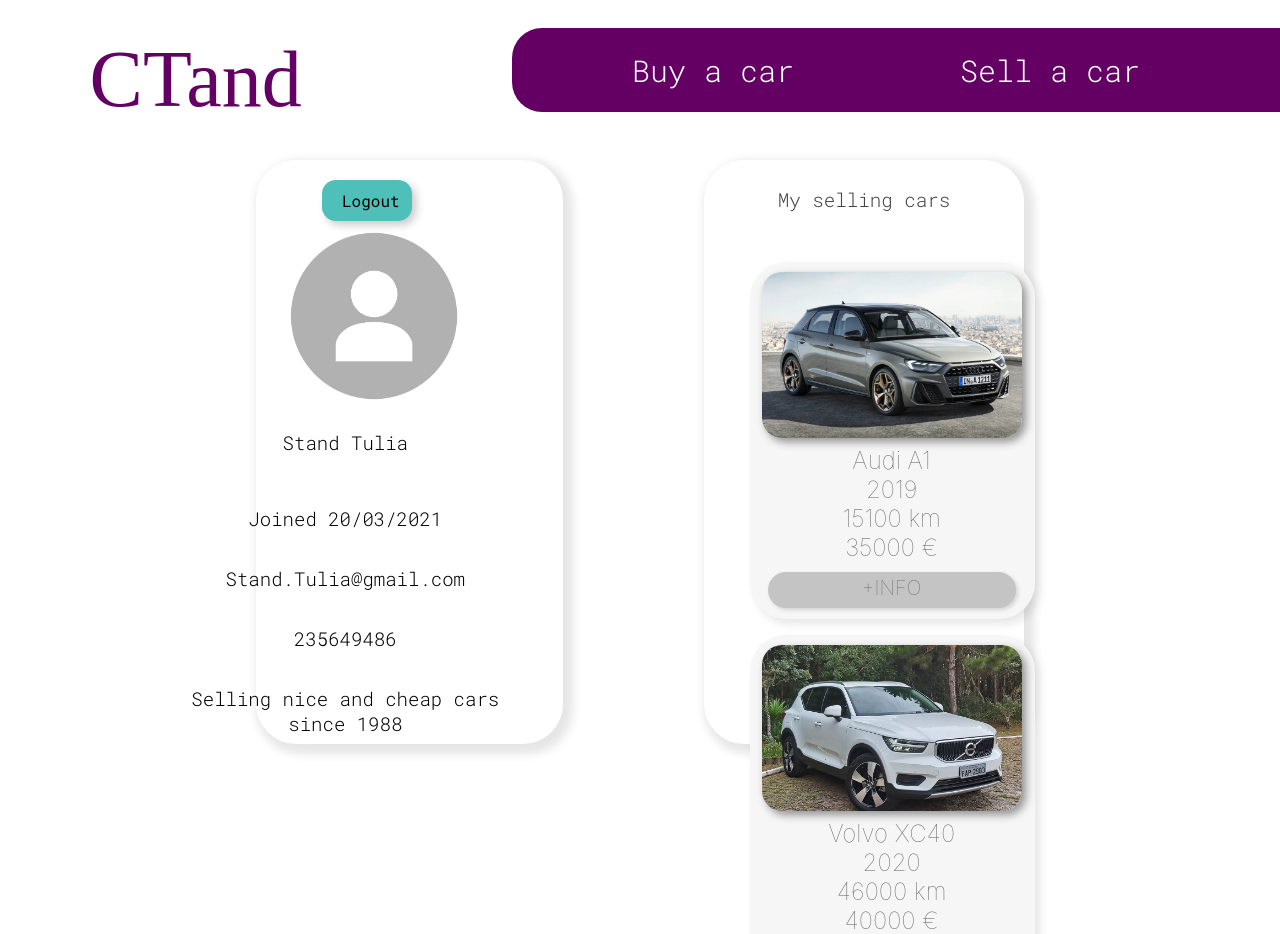
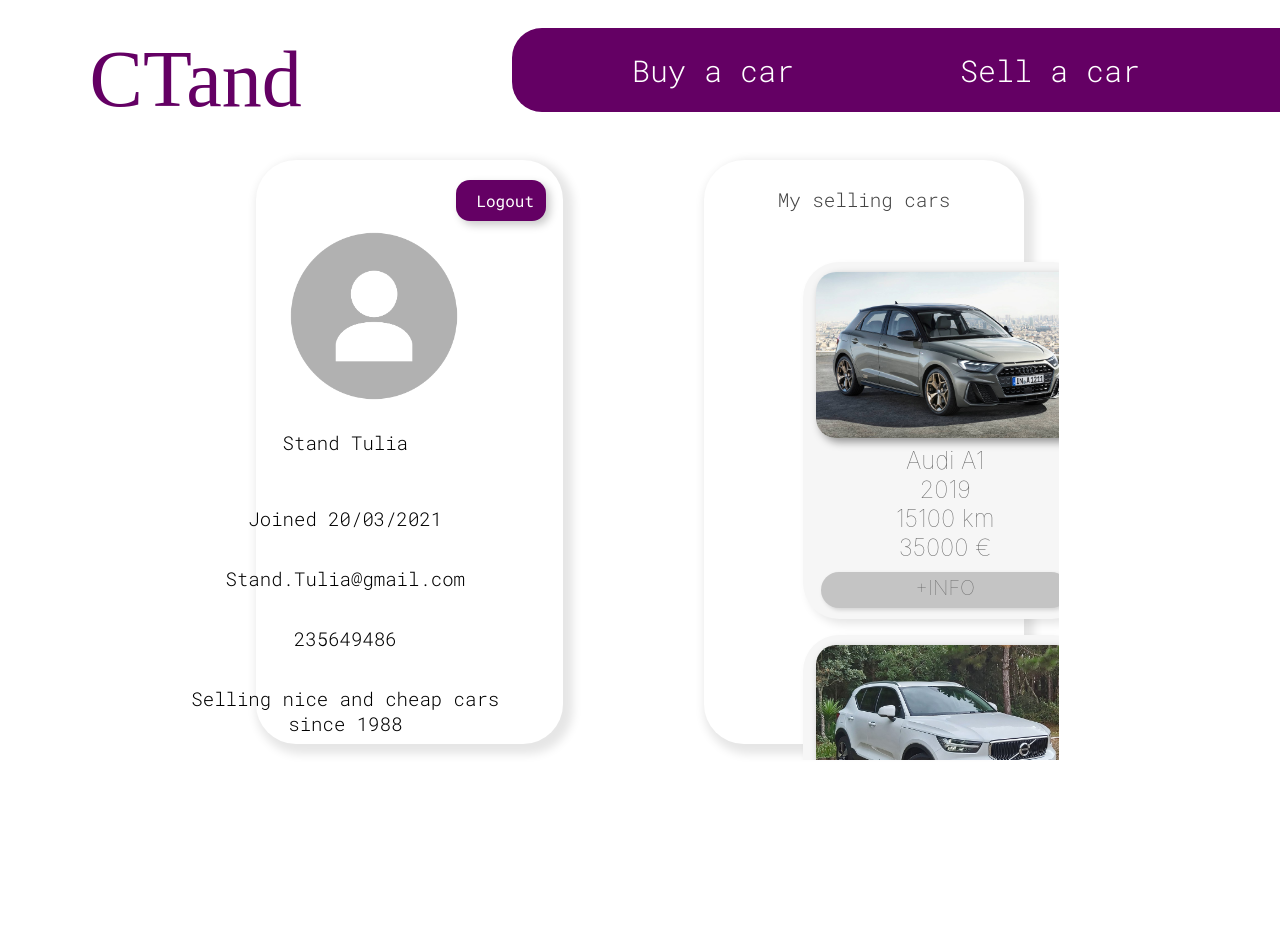
Before and after one commit to jp-amaral/CTand, a React (Create React App) app: page /profile in a window 1280 px wide. After the commit the page ends 800 px from the top, so only its background shows below. Built offline with nearby package versions, Linux system fonts and the light colour scheme; a web font is replaced by a local one.

Commit message:
bug fixes

```diff
--- a/src/pages/Home.js
+++ b/src/pages/Home.js
@@ -299,7 +299,7 @@ function Home(props) {
             <div className="Home-content">
                 {!openAd &&  <input  className="searchInput" type={'text'} placeholder={'Search...'} onChange={(event) => setSearchTerm(event.target.value)}/>}
 
-                <div className="selects">
+                {!openAd && <div className="selects">
                     <Select className="selectYear"
                     styles={customStylesYear}
                     options={years}
@@ -319,7 +319,7 @@ function Home(props) {
                     placeholder={'Kms'}
                     onChange={opt => setSelectedKms(opt.value)}
                     />
-                </div>
+                </div>}
 
 
                 <AnimatePresence>
--- a/src/pages/Profile.css
+++ b/src/pages/Profile.css
@@ -251,9 +251,10 @@ color: #444444;
 .logout-button{
     position:absolute;
     width: 7%;
-    left:25vw;
+    left:35.5vw;
     top:22vh;
-    background-color: #4FBFB9;
+    color: white;
+    background-color: #640064;
     border-radius: 14px;
     box-shadow: 4px 4px 8px rgba(0, 0, 0, 0.211);
     padding: 10px 20px;
@@ -320,17 +321,16 @@ background: #dddddd;
 
 .carprof{
     position: absolute;
-    width: 91.6%;
-    height: 72.8vh;
+    width: 55%;
+    height: 51vh;
     top:10vh;
-    left: -4.5vw;
     padding: 80px;
     padding-top: 4vh;
     display: grid;
     grid-column-gap: 1rem;
     grid-row-gap: 1rem;
     justify-items: center;
-    overflow-x: auto;
+    overflow-x: hidden;
     overflow-y: unset;
     margin-left:6%;
     margin-right:6%;
```
